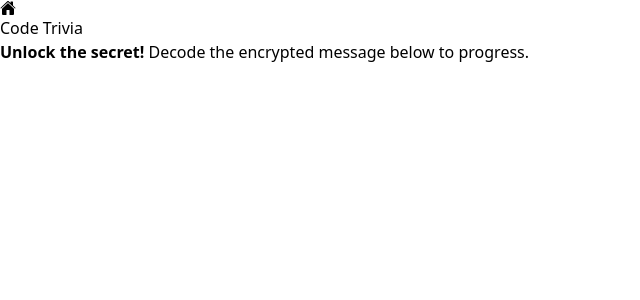
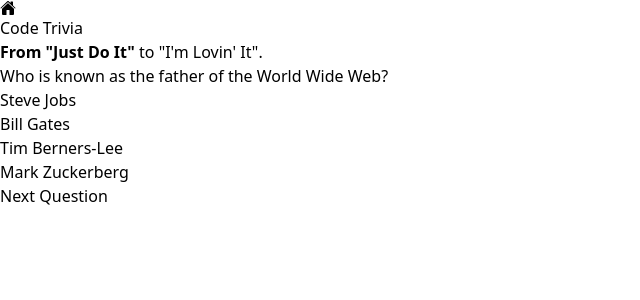
Before and after one commit to jatinfoujdar/Hunter-Hustle, a React (Vite) app in the folder vite-project/: page /code-trivia in a window 1280 px wide. Shown: the top 300 px of the page, without its empty margins (0-640 px from the left). Built offline with nearby package versions, Linux system fonts and the light colour scheme.

Commit message:
question commit

```diff
--- a/vite-project/src/components/CodeTrivia/CodeTrivia.jsx
+++ b/vite-project/src/components/CodeTrivia/CodeTrivia.jsx
@@ -1,28 +1,60 @@
-import { Link } from 'react-router-dom'
-import { IoHome } from 'react-icons/io5'
-import React from 'react'
+import { Link } from 'react-router-dom';
+import { IoHome } from 'react-icons/io5';
+import React, { useState } from 'react';
+
+const questions = [
+    {
+      question: 'Who is known as the father of the World Wide Web?',
+      options: ['Steve Jobs', 'Bill Gates', 'Tim Berners-Lee', 'Mark Zuckerberg'],
+      correctAnswer: 2
+    },
+    {
+      question: 'Which of these is NOT a way to store data in JavaScript?',
+      options: ['Array', 'List', 'Object', 'Set'],
+      correctAnswer: 1
+    },
+    {
+      question: 'Which one is NOT a feature of Hostinger’s Premium Shared Hosting?',
+      options: ['Free Domain', 'Weekly Backups', '100 Websites', 'Free Breakfast'],
+      correctAnswer: 3
+    }
+];
 
 const CodeTrivia = () => {
+  const [currentQuestion, setCurrentQuestion] = useState(0);
+  const question = questions[currentQuestion];
+
+  const handleNextQuestion = () => {
+    if (currentQuestion < questions.length - 1) {
+      setCurrentQuestion(currentQuestion + 1);
+    } else {
+      // Handle end of questions, e.g., show results or reset to first question
+      setCurrentQuestion(0);
+    }
+  };
+
   return (
-
     <div className="bg-gradient-to-t flex-col from-lime-50 to-sky-100 min-w-screen min-h-screen flex items-center justify-center">
       <div className="absolute top-0 left-0 ml-4 mt-4">
         <Link to="/" className="absolute top-0 left-0 ml-4 mt-4">
           <IoHome className="text-2xl" />
         </Link>
       </div>
-     <h1 className="text-4xl mt-6 mb-4 font-semibold text-blue-950">Code  <span className="text-yellow-500">Trivia </span></h1>
+      <h1 className="text-4xl mt-6 mb-4 font-semibold text-blue-950">Code <span className="text-yellow-500">Trivia </span></h1>
       <p className="text-fuchsia-950 mt-6 mb-4 text-2xl">
-        <strong className="text-red-500">Unlock the secret!</strong > Decode the encrypted message below to progress.</p>
+        <strong className="text-red-500">From "Just Do It" </strong> to "I'm Lovin' It".
+      </p>
+      <div>
+        <p>{question.question}</p>
+        <ul>
+          {question.options.map((option, index) => (
+            <li key={index}>{option}</li>
+          ))}
+        </ul>
+      </div>
+      <button onClick={handleNextQuestion}>Next Question</button>
+    </div>
+  );
+};
 
-
-     <br />
-
-
-   </div>
-
-
-  )
-}
-
-export default CodeTrivia
+export default CodeTrivia;
```
Lines whose indentation alone changed are shown as unchanged.
